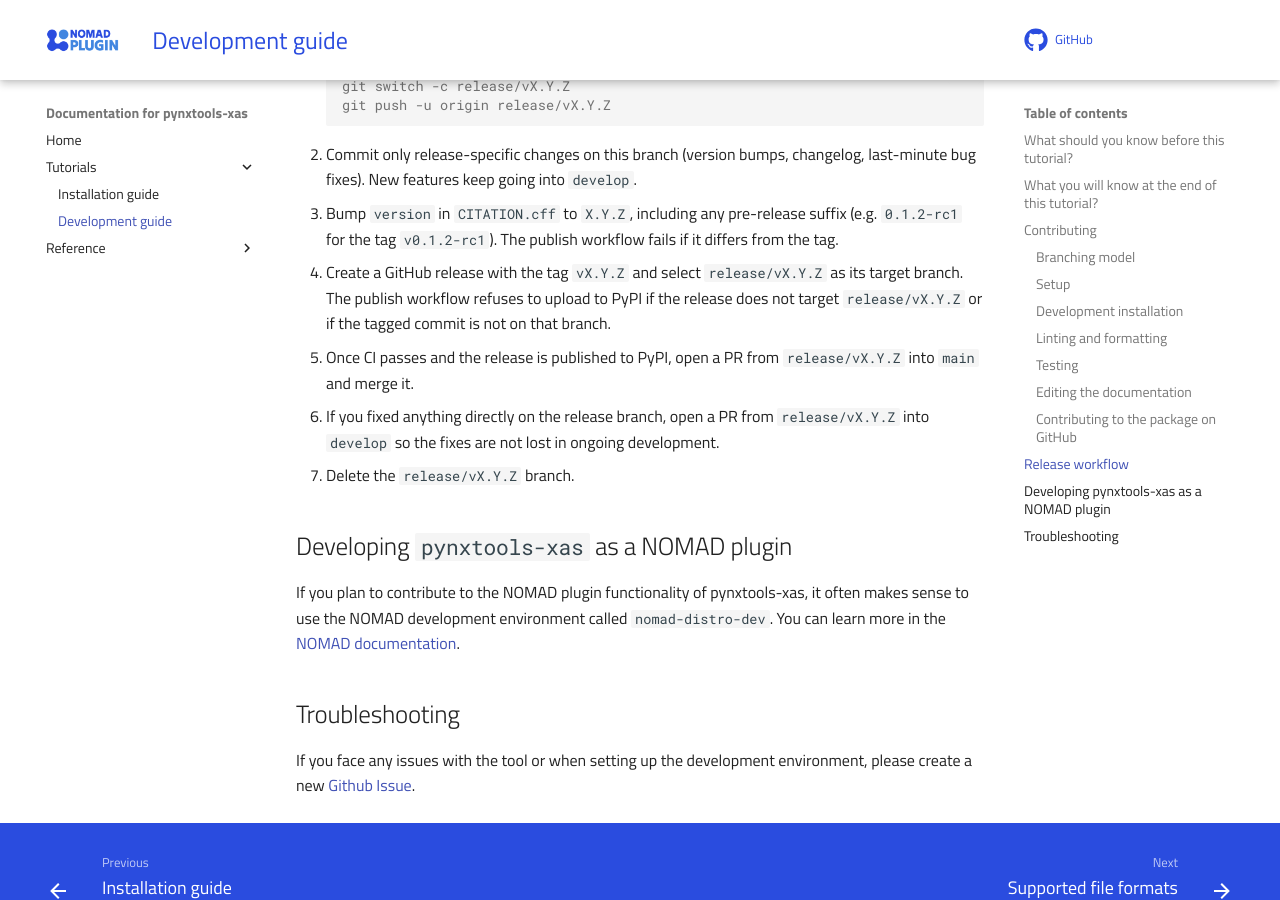
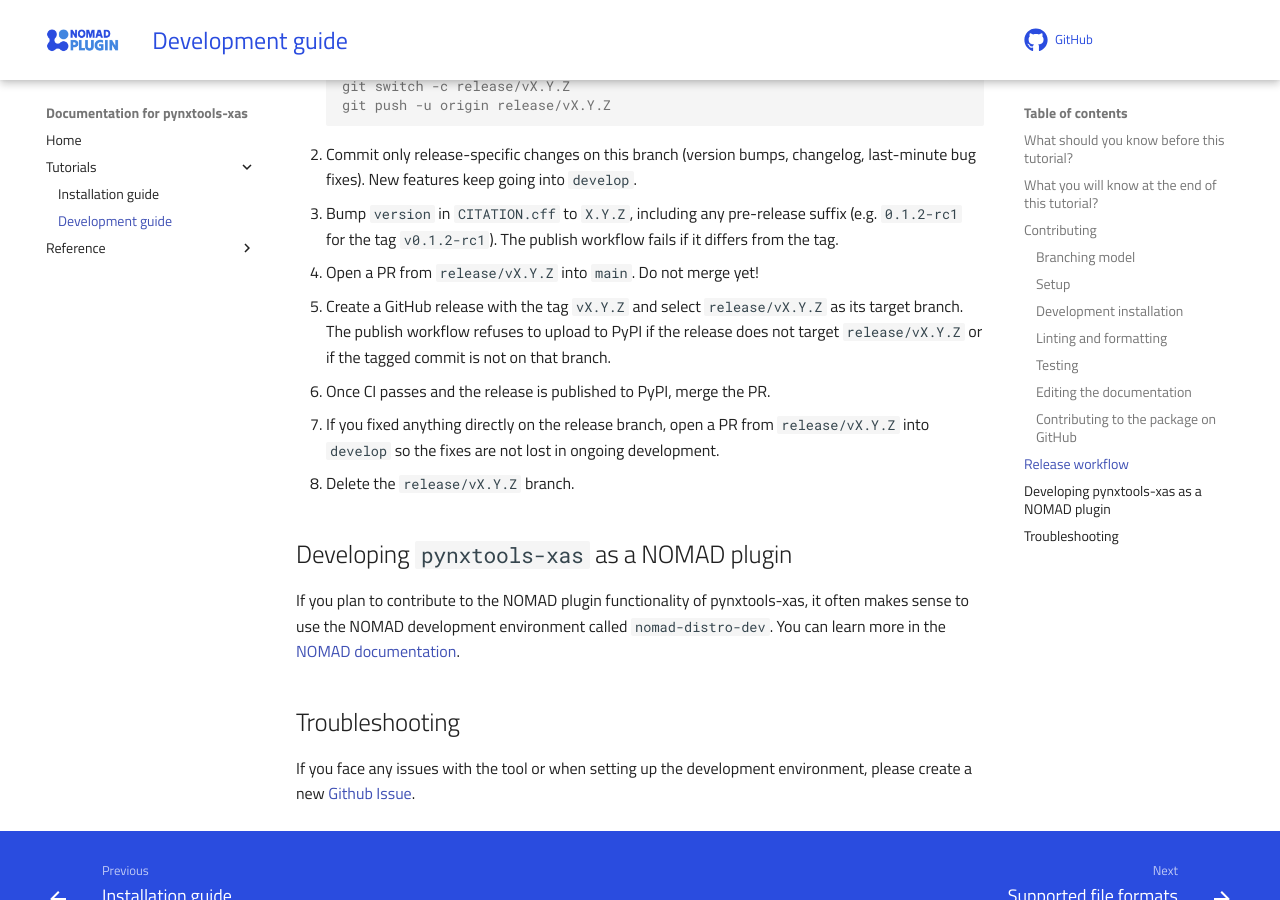
Before and after one commit to FAIRmat-NFDI/pynxtools-xas, an MkDocs documentation site: the page built from docs/tutorial/contributing.md, in a window 1280 px wide and 900 px high, scrolled down 3779 px. Built offline with MkDocs 1.6.1 and Material for MkDocs 9.7.7, drawn with Linux system fonts in a browser that asks for light colours; comment, search, counter and statistics services are not loaded.

Commit message:
slightly adjust release workflow

````diff
--- a/.pre-commit-config.yaml
+++ b/.pre-commit-config.yaml
@@ -1,6 +1,6 @@
 repos:
   - repo: https://github.com/astral-sh/ruff-pre-commit
-    rev: v0.16.6
+    rev: v0.17.0
     hooks:
       - id: ruff-check
         files: ^(src/pynxtools_xas|tests)/.*\.py$
--- a/docs/tutorial/contributing.md
+++ b/docs/tutorial/contributing.md
@@ -164,17 +164,13 @@
     git push -u origin release/vX.Y.Z
     ```
 
-2. Commit only release-specific changes on this branch (version bumps, changelog, last-minute bug fixes).
-   New features keep going into `develop`.
-3. Bump `version` in `CITATION.cff` to `X.Y.Z`, including any pre-release suffix (e.g. `0.1.2-rc1` for the tag `v0.1.2-rc1`).
-   The publish workflow fails if it differs from the tag.
-4. Create a GitHub release with the tag `vX.Y.Z` and select `release/vX.Y.Z` as its target branch.
-   The publish workflow refuses to upload to PyPI if the release does not target `release/vX.Y.Z`
-   or if the tagged commit is not on that branch.
-5. Once CI passes and the release is published to PyPI, open a PR from `release/vX.Y.Z` into `main` and merge it.
-6. If you fixed anything directly on the release branch, open a PR from `release/vX.Y.Z` into `develop`
-   so the fixes are not lost in ongoing development.
-7. Delete the `release/vX.Y.Z` branch.
+1. Commit only release-specific changes on this branch (version bumps, changelog, last-minute bug fixes). New features keep going into `develop`.
+1. Bump `version` in `CITATION.cff` to `X.Y.Z`, including any pre-release suffix (e.g. `0.1.2-rc1` for the tag `v0.1.2-rc1`). The publish workflow fails if it differs from the tag.
+1. Open a PR from `release/vX.Y.Z` into `main`. Do not merge yet!
+1. Create a GitHub release with the tag `vX.Y.Z` and select `release/vX.Y.Z` as its target branch. The publish workflow refuses to upload to PyPI if the release does not target `release/vX.Y.Z` or if the tagged commit is not on that branch.
+1. Once CI passes and the release is published to PyPI, merge the PR.
+1. If you fixed anything directly on the release branch, open a PR from `release/vX.Y.Z` into `develop` so the fixes are not lost in ongoing development.
+1. Delete the `release/vX.Y.Z` branch.
 
 ## Developing `pynxtools-xas` as a NOMAD plugin
 
````
